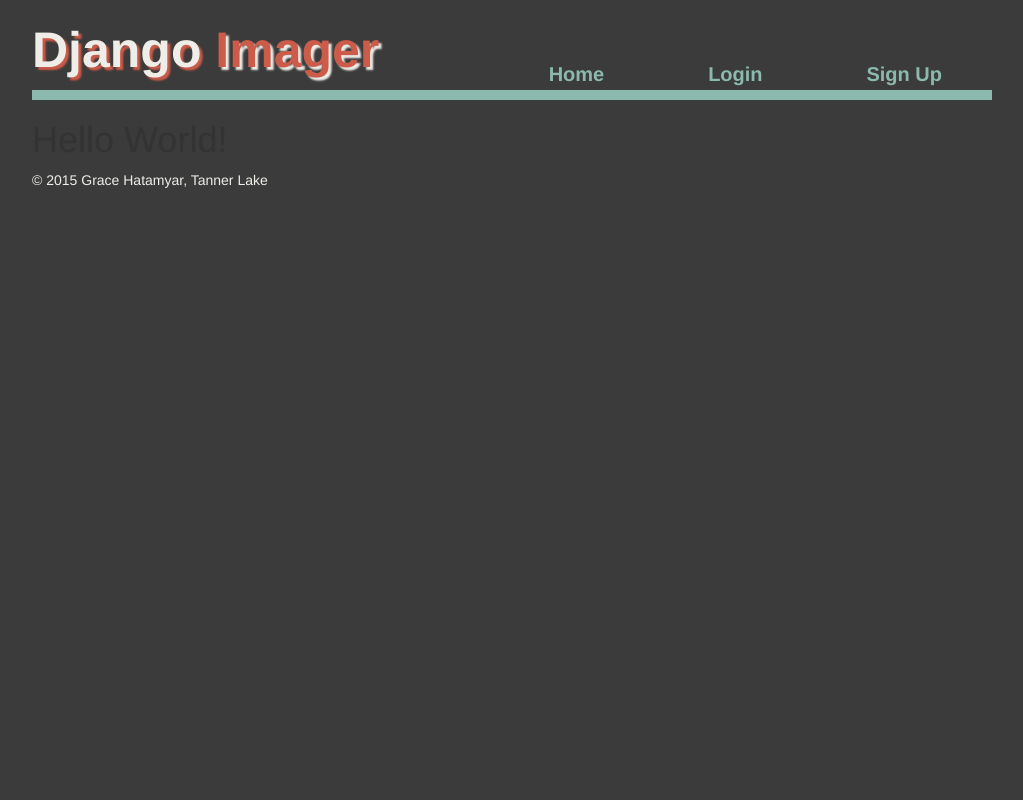
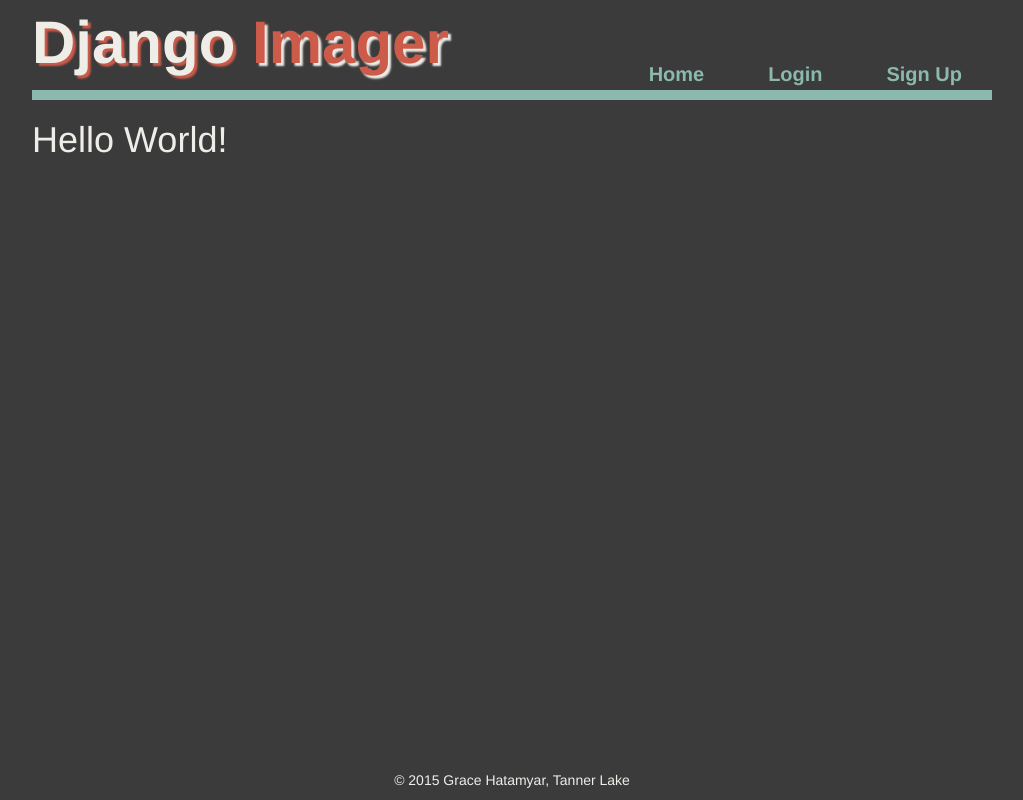
Before and after one commit to gatita/django-imager, a Django app: page / in a window 1280 px wide. Shown: the whole page, without its empty margins (128-1151 px from the left). Run offline with Django 3.2, Linux system fonts and the light colour scheme; parts of the project's set-up code (start-up, migrations or seed data) failed here and were passed over; some libraries are stand-ins or nearby versions.

Commit message:
made brand larger; reduced nav btn margin; added footer css

```diff
--- a/imagersite/imagersite/static/css/style.css
+++ b/imagersite/imagersite/static/css/style.css
@@ -24,11 +24,9 @@
 #brand:visited,
 #brand:hover {
     text-decoration: none;
-    font-size: 5rem;
+    font-size: 6rem;
     font-weight: 800;
     float: left;
-    position: relative;
-    top: 15px;
 }
 
 #brand_p1,
@@ -62,10 +60,11 @@
     font-weight: 700;
     position: relative;
     top: 60px;
-    margin: 0 50px;
+    margin: 0 3rem;
 
 }
 
+h1,
 p,
 label {
     color: #eeede8;
@@ -74,3 +73,11 @@
 #main_content {
     clear: both;
 }
+
+footer {
+    margin: 0, auto;
+    text-align: center;
+    height: 10px;
+    position: relative;
+    top: 75%;
+}
```
